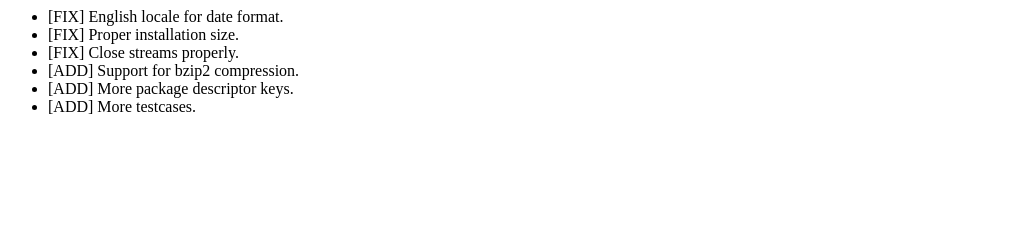
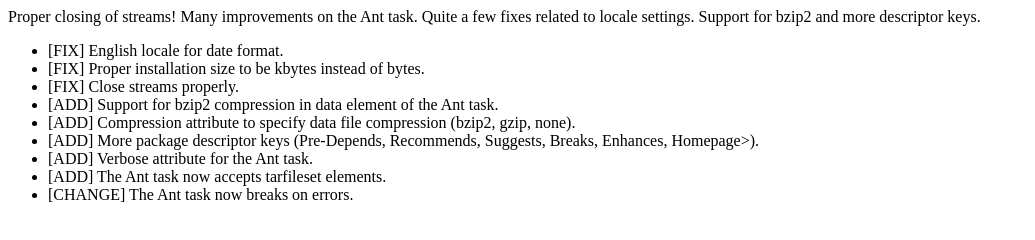
Before and after one commit to tcurdt/jdeb, a plain HTML site: page RELEASENOTES.html in a window 1280 px wide. Shown: the whole page, without its empty margins (0-1035 px from the left). Drawn offline with Linux system fonts and the light colour scheme.

Commit message:
more details

```diff
--- a/RELEASENOTES.html
+++ b/RELEASENOTES.html
@@ -1,15 +1,22 @@
 <html>
 <body>
     <p>
+		Proper closing of streams!
+		Many improvements on the Ant task.
+		Quite a few fixes related to locale settings.
+		Support for bzip2 and more descriptor keys.
     </p>
 
     <ul>
 	    <li>[FIX] English locale for date format.</li>
-	    <li>[FIX] Proper installation size.</li>
+	    <li>[FIX] Proper installation size to be kbytes instead of bytes.</li>
 	    <li>[FIX] Close streams properly.</li>
-	    <li>[ADD] Support for bzip2 compression.</li>
-	    <li>[ADD] More package descriptor keys.</li>
-	    <li>[ADD] More testcases.</li>
+	    <li>[ADD] Support for bzip2 compression in data element of the Ant task.</li>
+	    <li>[ADD] Compression attribute to specify data file compression (bzip2, gzip, none).</li>
+	    <li>[ADD] More package descriptor keys (Pre-Depends, Recommends, Suggests, Breaks, Enhances, Homepage>).</li>
+	    <li>[ADD] Verbose attribute for the Ant task.</li>
+	    <li>[ADD] The Ant task now accepts tarfileset elements.</li>
+	    <li>[CHANGE] The Ant task now breaks on errors.</li>
     </ul>
 
 </body>
```
